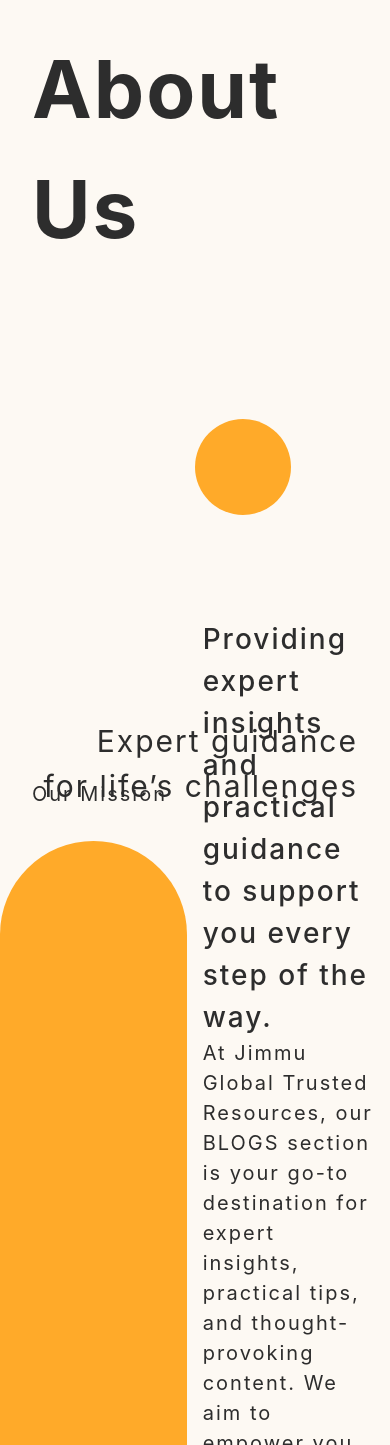
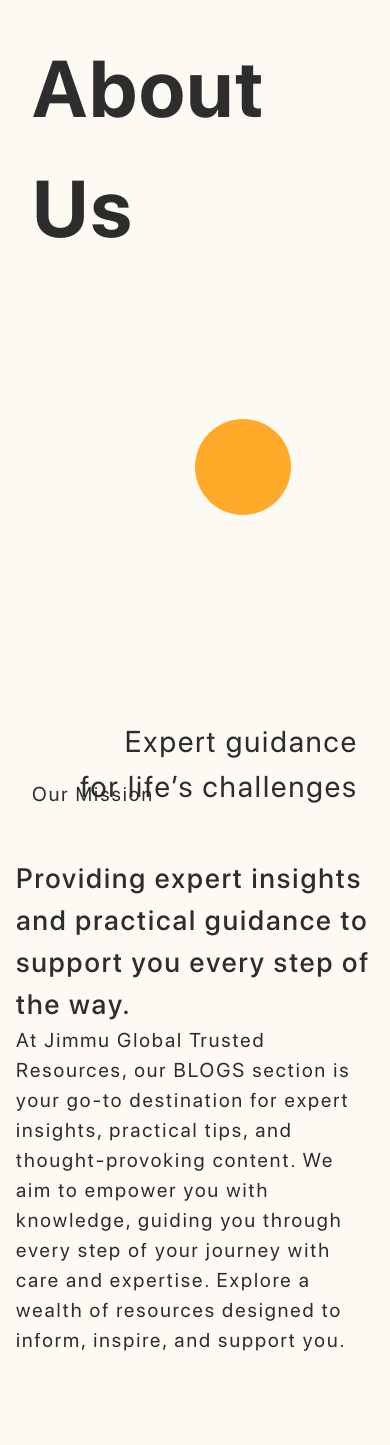
Before and after one commit to rumeshsmrr/Jimmu_V2, a React (Vite) app: page / in a window 390 px wide. Shown: the part 4223-5668 px from the top of the page. Built offline with nearby package versions, Linux system fonts and the light colour scheme.

Commit message:
Responsive and scroll ani: od About and Blogs

```diff
--- a/src/components/AboutUs.jsx
+++ b/src/components/AboutUs.jsx
@@ -3,10 +3,10 @@ import { motion } from "framer-motion";
 
 const AboutUs = () => {
   return (
-    <div>
+    <div className="scroll-smooth">
       {/* Section 1: About Us */}
       <motion.section
-        className="relative h-screen bg-[#FDF9F3]"
+        className="relative h-screen bg-[#FDF9F3] flex items-center justify-center"
         initial={{ opacity: 0, y: 50 }}
         whileInView={{ opacity: 1, y: 0 }}
         transition={{ duration: 0.5 }}
@@ -14,7 +14,7 @@ const AboutUs = () => {
         <div className="absolute top-0 left-0 p-8 z-10">
           <h1
             className="text-[80px] sm:text-[100px] md:text-[120px] lg:text-[150px] font-bold text-[#2D2D2D]"
-            style={{ fontFamily: "SF Pro Display" }}
+            style={{ fontFamily: "SF_Bold" }}
           >
             About Us
           </h1>
@@ -22,7 +22,7 @@ const AboutUs = () => {
         <div className="absolute bottom-0 left-0 p-8 z-10">
           <h2
             className="text-[20px] sm:text-[24px] md:text-[28px] lg:text-[32px] font-regular text-[#2D2D2D]"
-            style={{ fontFamily: "SF Pro Display" }}
+            style={{ fontFamily: "SF_Regular" }}
           >
             Our Mission
           </h2>
@@ -30,9 +30,9 @@ const AboutUs = () => {
         <div className="absolute bottom-0 right-0 p-8 text-right z-10">
           <h2
             className="text-[30px] sm:text-[40px] md:text-[50px] lg:text-[60px] font-regular text-[#2D2D2D]"
-            style={{ fontFamily: "SF Pro Display" }}
+            style={{ fontFamily: "SF_Regular" }}
           >
-            Expert guidance <br></br> for life’s challenges
+            Expert guidance <br /> for life’s challenges
           </h2>
         </div>
         <motion.div
@@ -45,7 +45,7 @@ const AboutUs = () => {
 
       {/* Section 2: Insights and Guidance */}
       <motion.section
-        className="relative h-screen bg-[#FDF9F3] flex"
+        className="relative h-screen bg-[#FDF9F3] flex flex-col sm:flex-row"
         initial={{ opacity: 0, y: 50 }}
         whileInView={{ opacity: 1, y: 0 }}
         transition={{ duration: 0.5 }}
@@ -61,13 +61,13 @@ const AboutUs = () => {
         <div className="w-full sm:w-1/2 p-4 sm:p-8 flex flex-col justify-center z-10">
           <h2
             className="text-[28px] sm:text-[32px] md:text-[40px] lg:text-[48px] font-medium text-[#2D2D2D]"
-            style={{ fontFamily: "SF Pro Display" }}
+            style={{ fontFamily: "SF_Medium" }}
           >
             Providing expert insights and practical guidance to support you every step of the way.
           </h2>
           <p
             className="text-[20px] sm:text-[24px] md:text-[28px] lg:text-[32px] font-regular text-[#2D2D2D]"
-            style={{ fontFamily: "SF Pro Display" }}
+            style={{ fontFamily: "SF_Regular" }}
           >
             At Jimmu Global Trusted Resources, our BLOGS section is your go-to destination for expert insights,
             practical tips, and thought-provoking content. We aim to empower you with knowledge, guiding you through
@@ -77,6 +77,7 @@ const AboutUs = () => {
         </div>
       </motion.section>
 
+      {/* Section 3: Cards */}
       <motion.section
         className="relative h-screen bg-[#FDF9F3] grid grid-cols-1 sm:grid-cols-2 md:grid-cols-3 gap-4 sm:gap-8 p-4 sm:p-8"
         initial={{ opacity: 0, y: 50 }}
```
Also changed, not shown: src/components/Blogs.jsx (+11 -4 lines).
